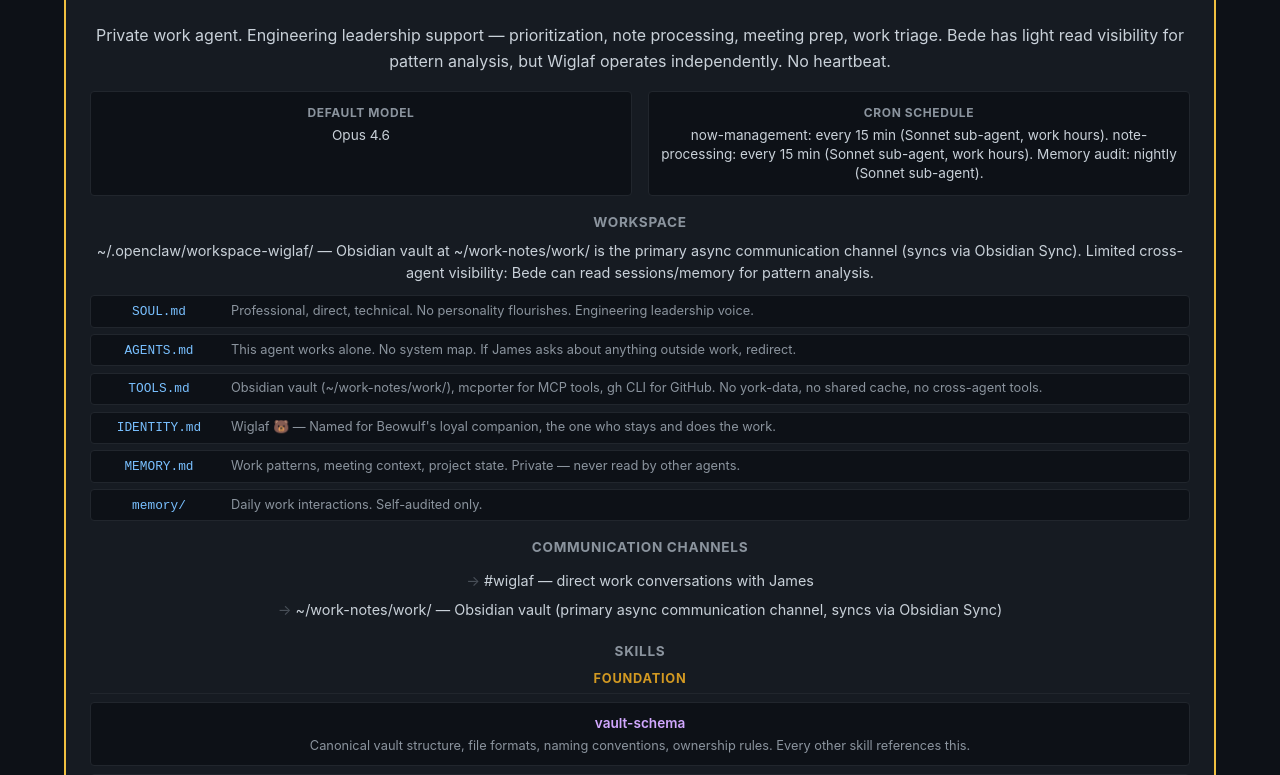
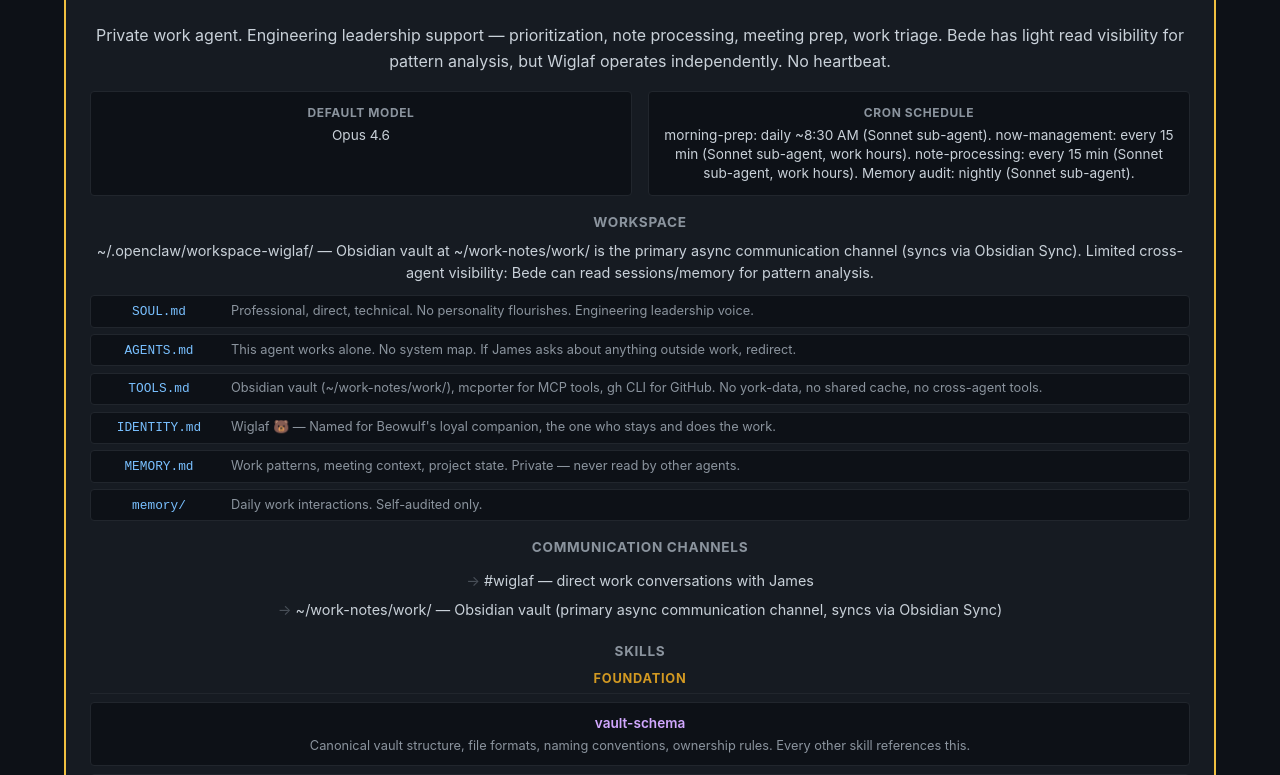
Before and after one commit to yorkbot/openclaw-architecture, a Vue app: page / in a window 1280 px wide. Shown: the part 7711-8486 px from the top of the page. Built offline with nearby package versions, Linux system fonts and the light colour scheme.

Commit message:
Add morning-prep skill to Wiglaf plan
Daily pre-work cron: creates today's note, ages board, catches
unprocessed notes from yesterday, surfaces questions, refreshes now.md

```diff
--- a/src/views/AgentDetail.vue
+++ b/src/views/AgentDetail.vue
@@ -519,7 +519,7 @@
     name: 'Wiglaf',
     borderColor: 'opus',
     model: 'Opus 4.6',
-    cron: 'now-management: every 15 min (Sonnet sub-agent, work hours). note-processing: every 15 min (Sonnet sub-agent, work hours). Memory audit: nightly (Sonnet sub-agent).',
+    cron: 'morning-prep: daily ~8:30 AM (Sonnet sub-agent). now-management: every 15 min (Sonnet sub-agent, work hours). note-processing: every 15 min (Sonnet sub-agent, work hours). Memory audit: nightly (Sonnet sub-agent).',
     purpose: 'Private work agent. Engineering leadership support — prioritization, note processing, meeting prep, work triage. Bede has light read visibility for pattern analysis, but Wiglaf operates independently. No heartbeat.',
     workspace: '~/.openclaw/workspace-wiglaf/ — Obsidian vault at ~/work-notes/work/ is the primary async communication channel (syncs via Obsidian Sync). Limited cross-agent visibility: Bede can read sessions/memory for pattern analysis.',
     workspaceFiles: [
@@ -541,6 +541,7 @@
           { name: 'vault-schema', desc: 'Canonical vault structure, file formats, naming conventions, ownership rules. Every other skill references this.' },
           { name: 'note-processing', desc: 'Read Daily notes, extract actionable items, distribute to board.md / tickets / questions / journal. Core input loop. Never writes to now.md.' },
           { name: 'now-management', desc: 'Sole writer to now.md. Reads board.md + Daily notes, renders the current focus (1 Doing + 1 Next). Runs on 15-min Sonnet cron.' },
+          { name: 'morning-prep', desc: 'Daily pre-work cron (~8:30 AM). Creates today\\\'s Daily note, ages board.md, catches unprocessed yesterday notes, surfaces questions, refreshes now.md. Sonnet sub-agent.' },
         ],
       },
       {
```
